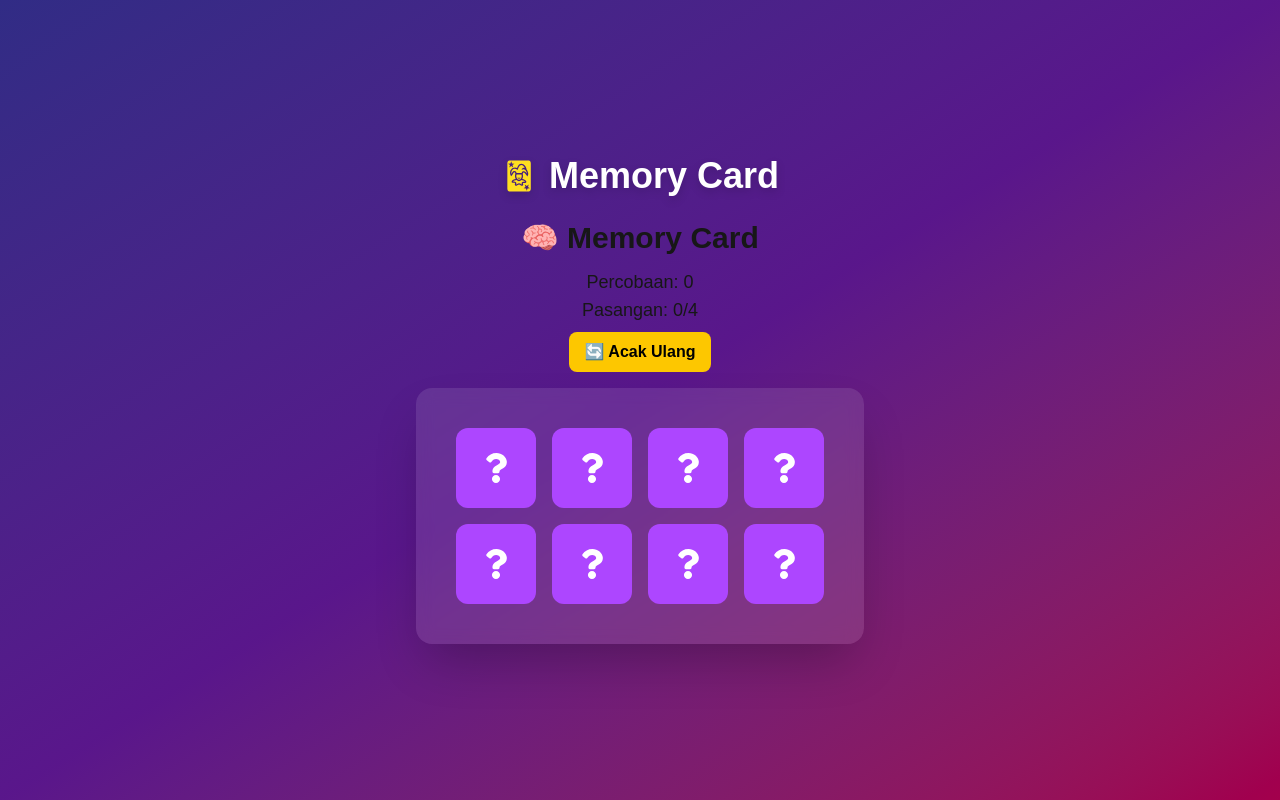
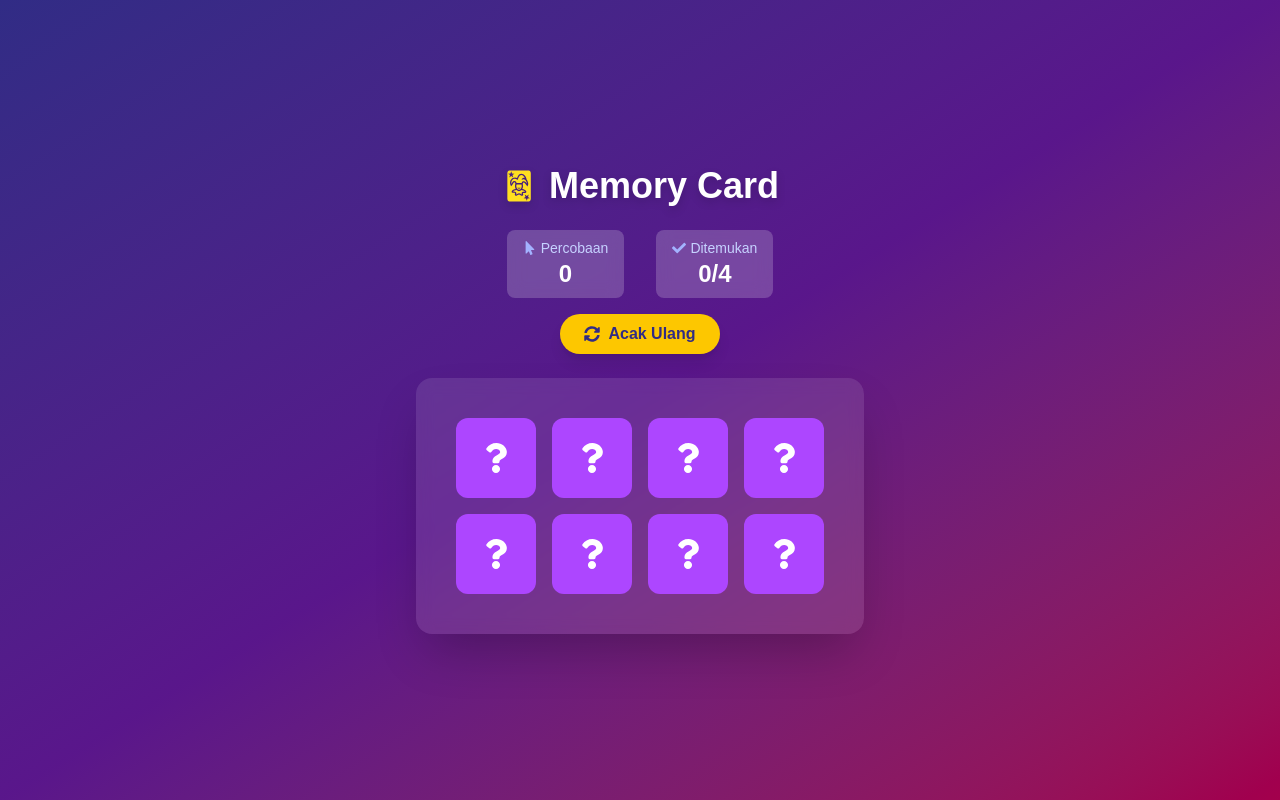
Before and after one commit to mithagresiaharahap241713057-droid/UGD_4_C_3057, a Next.js app: page / in a window 1280 px wide. Built offline with nearby package versions, Linux system fonts and the light colour scheme.

Commit message:
Update ScoreBoard.js
initial commit

```diff
--- a/src/components/ScoreBoard.js
+++ b/src/components/ScoreBoard.js
@@ -1,33 +1,48 @@
-import React from "react";
+import React from 'react';
+import { FaClock, FaMousePointer, FaCheck, FaSyncAlt, FaRedo } from "react-icons/fa";
 
+// Komponen untuk menampilkan skor permainan dan tombol reset
+// props:
+// - moves: jumlah percobaan yang sudah dilakukan
+// - matchedCount: jumlah pasangan yang sudah berhasil dicocokkan
+// - totalPairs: total pasangan kartu yang harus dicocokkan
+// - onReset: fungsi untuk mereset permainan
 function ScoreBoard({ moves, matchedCount, totalPairs, onReset }) {
+  // Cek apakah semua pasangan sudah ditemukan
   const isGameComplete = matchedCount === totalPairs;
 
   return (
-    <div className="text-center mb-4">
-      <h1 className="text-3xl font-bold mb-3">
-        🧠 Memory Card
-      </h1>
+    <div className="text-center mb-6">
+      {/* Tampilkan jumlah percobaan dan pasangan yang ditemukan */}
+      <div className="flex justify-center gap-8 mb-4">
+        <div className="bg-white/20 backdrop-blur-sm px-4 py-2 rounded-lg">
+          <p className="text-sm text-indigo-200 flex items-center justify-center gap-1">
+            <FaMousePointer className="text-indigo-300" /> Percobaan
+          </p>
+          <p className="text-2xl font-bold text-white">{moves}</p>
+        </div>
+        <div className="bg-white/20 backdrop-blur-sm px-4 py-2 rounded-lg">
+          <p className="text-sm text-indigo-200 flex items-center justify-center gap-1">
+            <FaCheck className="text-indigo-300" /> Ditemukan
+          </p>
+          <p className="text-2xl font-bold text-white">{matchedCount}/{totalPairs}</p>
+        </div>
+      </div>
 
-      <p className="text-lg">
-        Percobaan: {moves}
-      </p>
-
-      <p className="text-lg mb-2">
-        Pasangan: {matchedCount}/{totalPairs}
-      </p>
-
+      {/* Pesan selamat jika semua pasangan ditemukan */}
       {isGameComplete && (
-        <p className="text-yellow-300 font-bold mb-2">
-          🎉 Selamat! Kamu menang!
+        <p className="text-yellow-300 font-bold text-lg mb-2 animate-pulse">
+          🎉 Selamat! Kamu menang dalam {moves} percobaan!
         </p>
       )}
 
+      {/* Tombol untuk mereset permainan */}
       <button
         onClick={onReset}
-        className="bg-yellow-400 hover:bg-yellow-500 transition px-4 py-2 rounded-lg text-black font-semibold"
+        className="px-6 py-2 bg-yellow-400 text-indigo-900 font-bold rounded-full hover:bg-yellow-300 transition-colors duration-200 shadow-lg flex items-center gap-2 mx-auto"
       >
-        🔄 Acak Ulang
+        {isGameComplete ? <FaRedo /> : <FaSyncAlt />}
+        {isGameComplete ? "Main Lagi" : "Acak Ulang"}
       </button>
     </div>
   );
```
